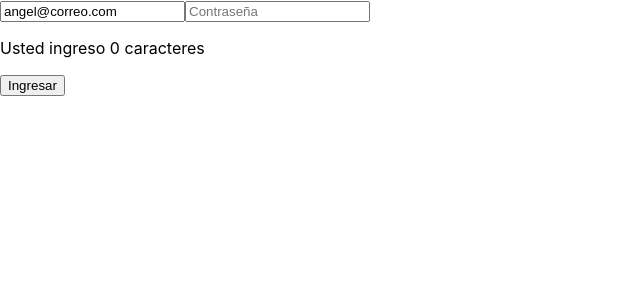
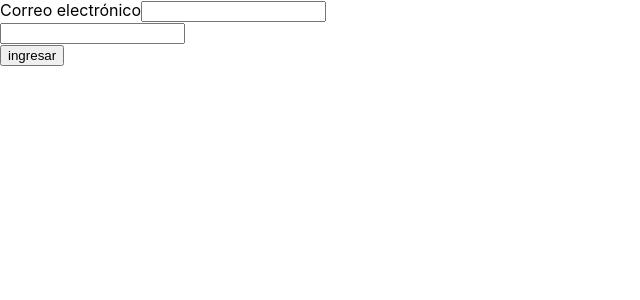
Before and after one commit to AngelLopez15/formulariosReact, a React (Create React App) app: page / in a window 1280 px wide. Shown: the top 300 px of the page, without its empty margins (0-640 px from the left). Built offline with nearby package versions, Linux system fonts and the light colour scheme.

Commit message:
login con componentes controlados

```diff
--- /dev/null
+++ b/src/App2.js
@@ -0,0 +1,57 @@
+import { useState } from "react"
+
+const App2 = () => {
+
+  // En este caso nuestro formulario es pequeño pero en los casos donde los formmularios tiene muchos campos
+  // no es practico declarar un useState por input. Lo que se debe de hacer es armar un objeto con todos los campos
+
+  const [data, setData] = useState({ email: "", password: "" })
+
+  // como necesitamos que la funcion se dinamica por que seria inpractico hacer una funcion por cada input
+  // para cambiar el valor del input en especifico, entonces le decimos al evento que entre al target y a la propiedad name
+  // debe de estar entre corchetes para que pueda acceder a las propiedades
+  const changeData = (e) => {
+    setData({
+      ...data,
+      [e.target.name]: e.target.value,
+    })
+  }
+
+  const submit = (e) => {
+    e.preventDefault();
+    alert("Bienvenido!")
+  }
+
+  return (
+    <div>
+      <form onSubmit={ submit }>
+        <div>
+          <label htmlFor="email">
+            Correo electrónico
+            <input
+              type="email"
+              name="email"
+              value={ data.email }
+              onChange={ changeData }
+            />
+          </label>
+        </div>
+        <div>
+          <label htmlFor="password">
+            <input
+              type="password"
+              name="password"
+              value={ data.password }
+              onChange={ changeData }
+            />
+          </label>
+        </div>
+        <div>
+          <input type="submit" value="ingresar" />
+        </div>
+      </form>
+    </div>
+  )
+}
+
+export default App2
--- a/src/index.js
+++ b/src/index.js
@@ -1,13 +1,15 @@
 import React from 'react';
 import ReactDOM from 'react-dom/client';
 import './index.css';
-import App from './App';
+// import App from './App';
 import reportWebVitals from './reportWebVitals';
+import App2 from './App2';
 
 const root = ReactDOM.createRoot(document.getElementById('root'));
 root.render(
   <React.StrictMode>
-    <App />
+    {/* <App /> */}
+    <App2 />
   </React.StrictMode>
 );
 
```
